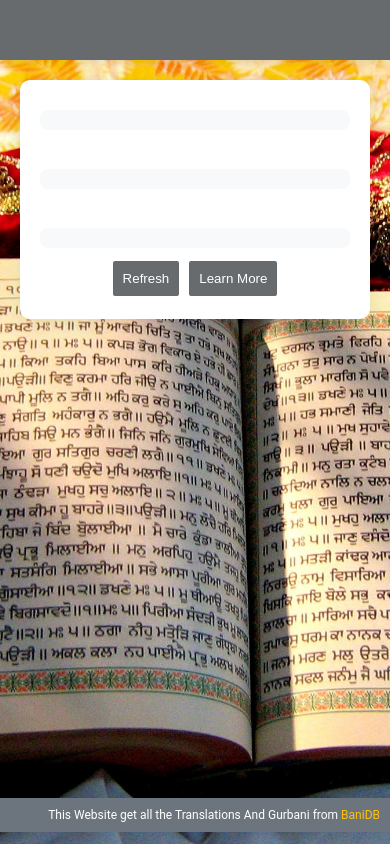
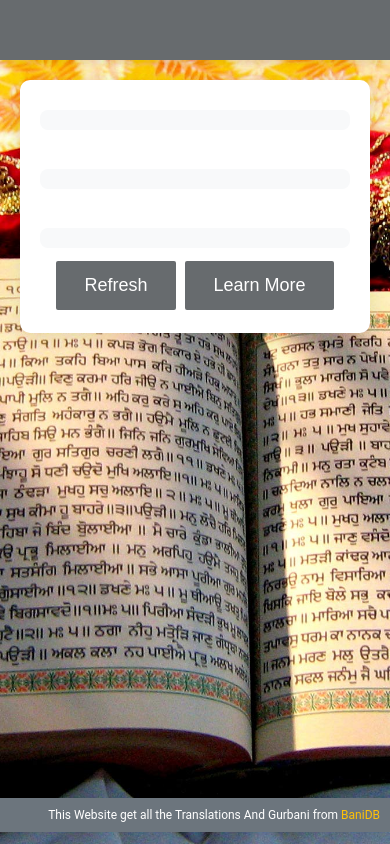
Before and after one commit to maaaaaauv/maaaaaauv.github.io, a plain HTML site: page index.html in a window 390 px wide. Drawn offline with Linux system fonts and the light colour scheme; no server answers.

Commit message:
fix button size for phone

```diff
--- a/style.css
+++ b/style.css
@@ -96,3 +96,10 @@ a {
   cursor: pointer;
   color: blue;
 }
+
+@media (max-width: 600px) {
+  .btn {
+    padding: 14px 28px; /* Adjust padding for smaller screens */
+    font-size: 18px; /* Larger font size for better readability */
+  }
+}
```
